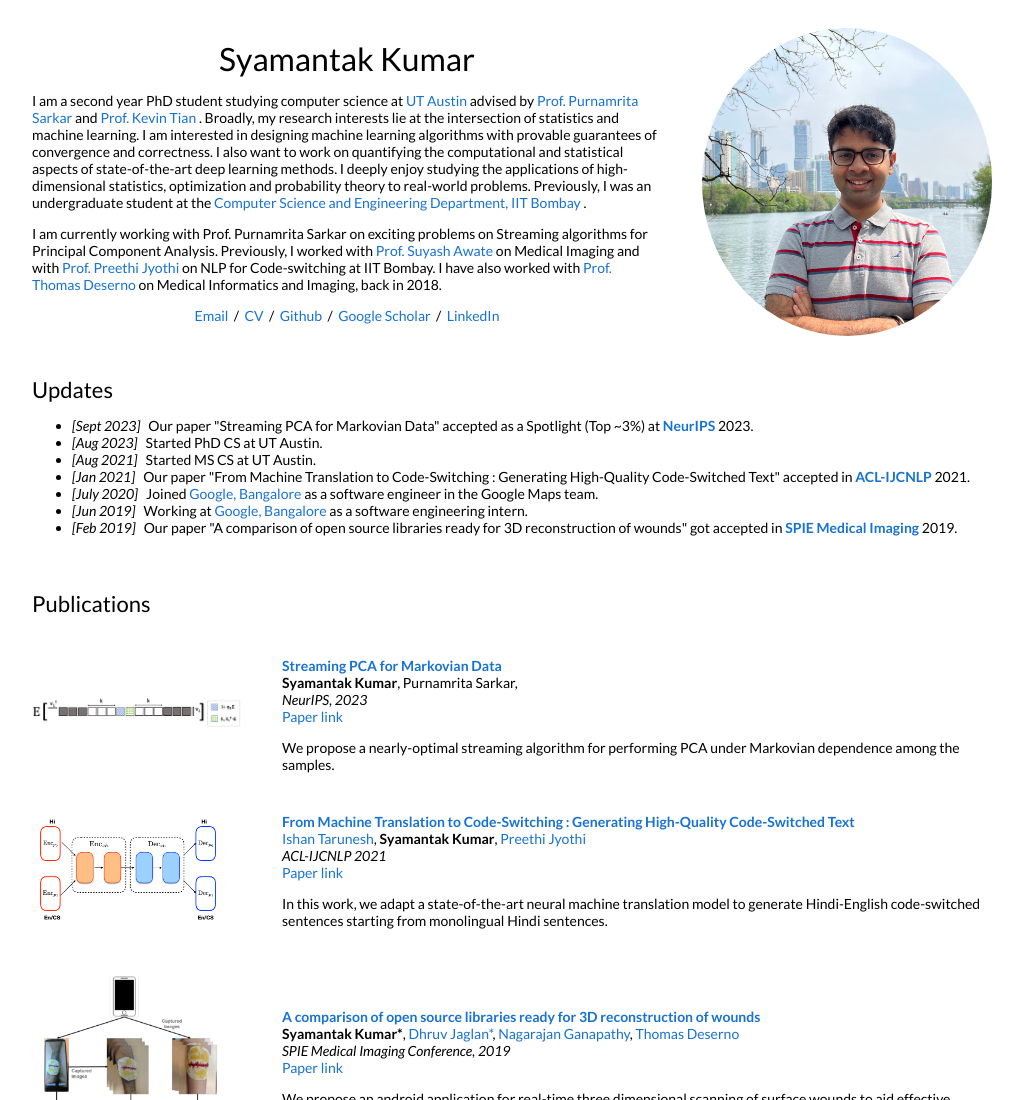
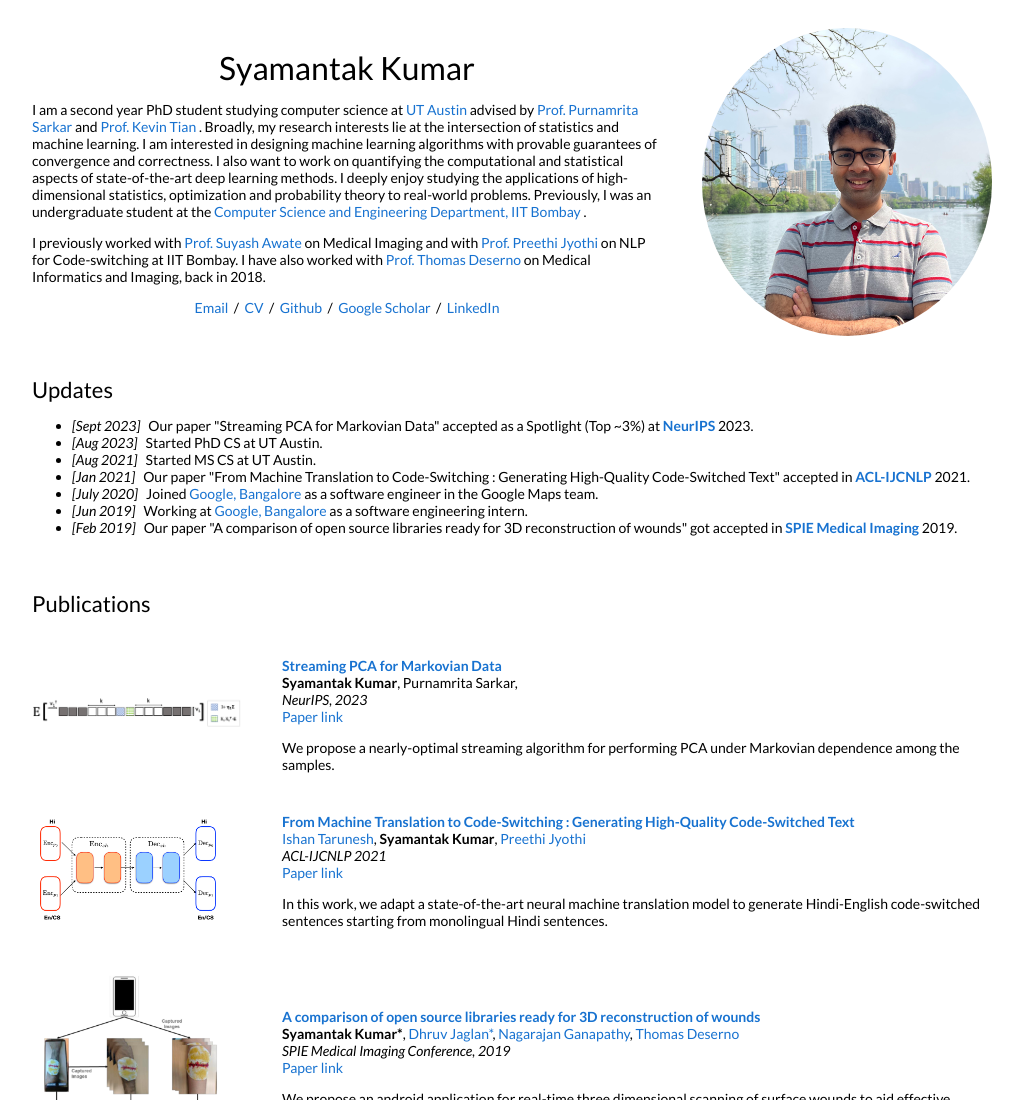
Before and after one commit to syamantakk/syamantakk.github.io, a plain HTML site: page index.html in a window 1280 px wide. Shown: the top 1100 px of the page, without its empty margins (128-1151 px from the left). Drawn offline with Linux system fonts and the light colour scheme.

Commit message:
Update index.html

```diff
--- a/index.html
+++ b/index.html
@@ -32,7 +32,7 @@
 
               <!-- Work Bio -->
               <p>
-        I am currently working with  Prof. Purnamrita Sarkar on exciting problems on Streaming algorithms for Principal Component Analysis. Previously, I worked with <a href="https://www.cse.iitb.ac.in/~suyash/)"> Prof. Suyash Awate </a> on Medical Imaging and with <a href="https://www.cse.iitb.ac.in/~pjyothi/"> Prof. Preethi Jyothi </a> on NLP for Code-switching at IIT Bombay.
+        I previously worked with <a href="https://www.cse.iitb.ac.in/~suyash/)"> Prof. Suyash Awate </a> on Medical Imaging and with <a href="https://www.cse.iitb.ac.in/~pjyothi/"> Prof. Preethi Jyothi </a> on NLP for Code-switching at IIT Bombay.
         I have also worked with <a href="https://www.plri.de/en/mitarbeiter/thomas-deserno"> Prof. Thomas Deserno</a> on Medical Informatics and Imaging, back in 2018.
               </p>
 
```
